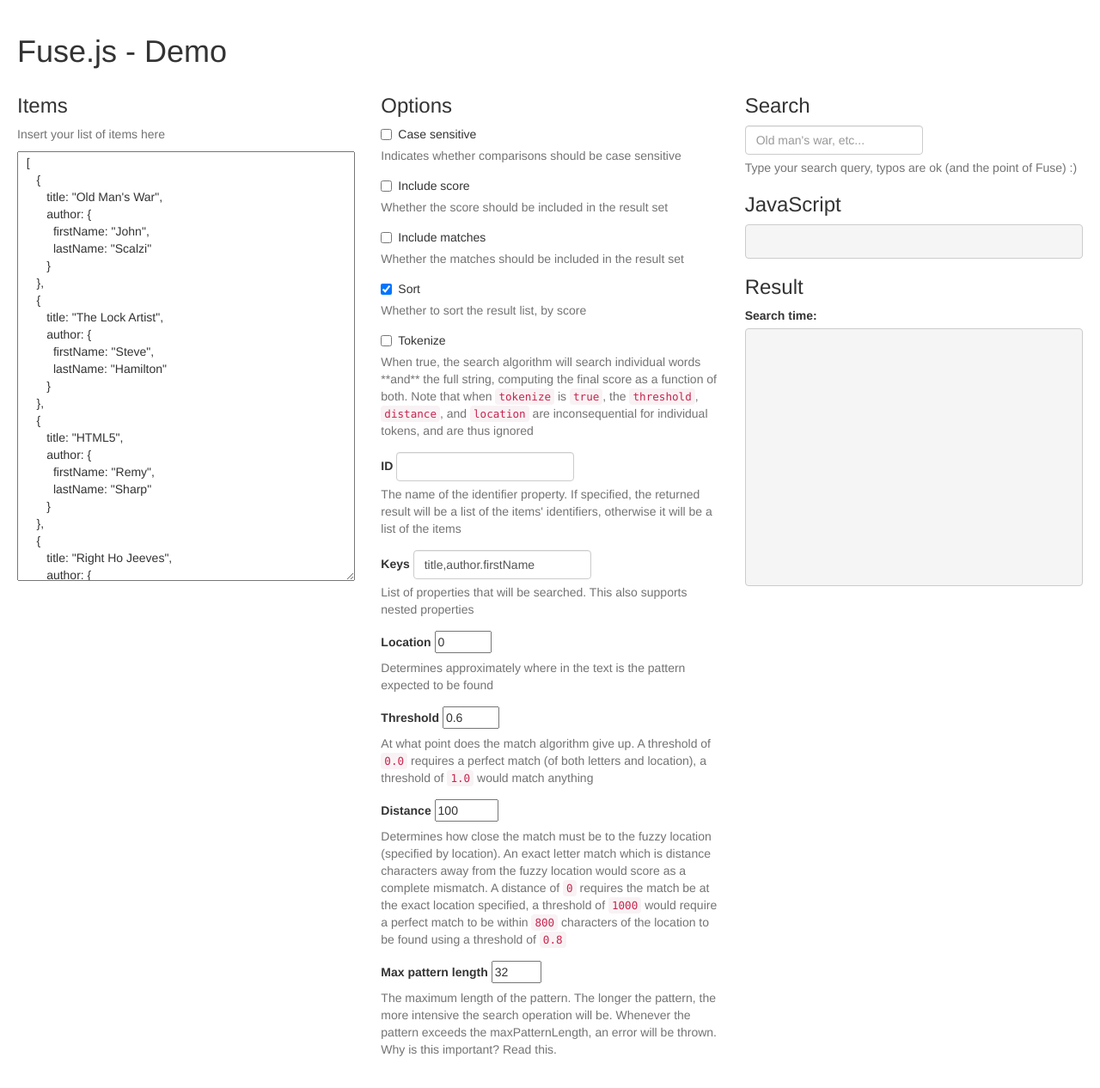
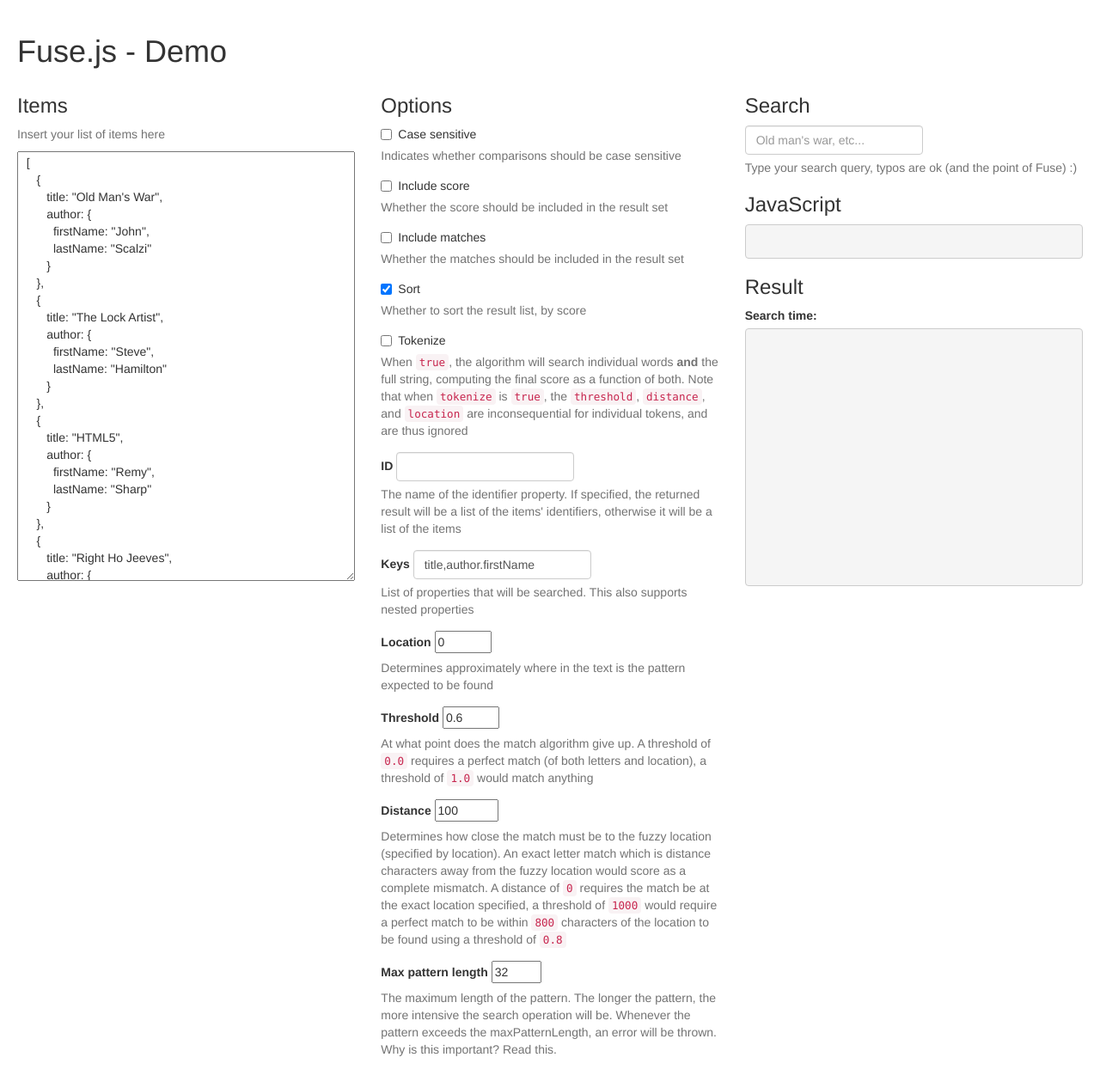
Before and after one commit to krisk/krisk.github.com, a Jekyll site: the page exp/fuse.html, which Jekyll copies as it is, in a window 1280 px wide. Shown: the whole page at 86% size. Built offline with Jekyll 4.4.1, drawn with Linux system fonts in a browser that asks for light colours; nearby versions of some CDN libraries; Markdown is read by kramdown in place of the engine named in the settings.

Commit message:
Update fuse.html

```diff
--- a/exp/fuse.html
+++ b/exp/fuse.html
@@ -244,7 +244,7 @@
               <label>
                 <input type="checkbox" id="tokenizeCheckbox">Tokenize
               </label>
-              <span id="helpBlock" class="help-block">When true, the search algorithm will search individual words **and** the full string, computing the final score as a function of both. Note that when <code>tokenize</code> is <code>true</code>, the <code>threshold</code>, <code>distance</code>, and <code>location</code> are inconsequential for individual tokens, and are thus ignored</span>
+              <span id="helpBlock" class="help-block">When <code>true</code>, the algorithm will search individual words <strong>and</strong> the full string, computing the final score as a function of both. Note that when <code>tokenize</code> is <code>true</code>, the <code>threshold</code>, <code>distance</code>, and <code>location</code> are inconsequential for individual tokens, and are thus ignored</span>
             </div>
           </div>
 
```
